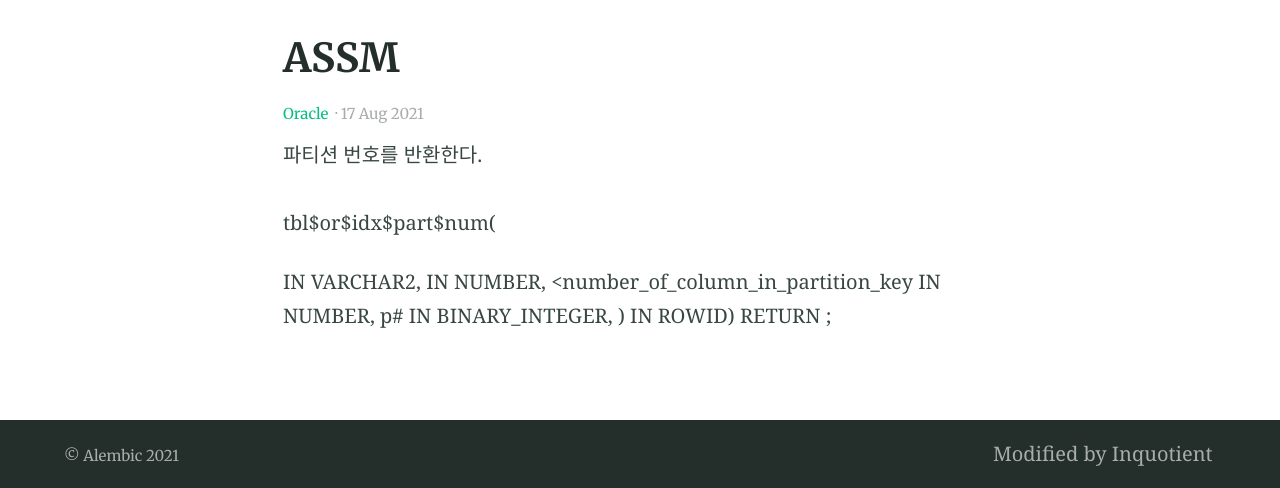
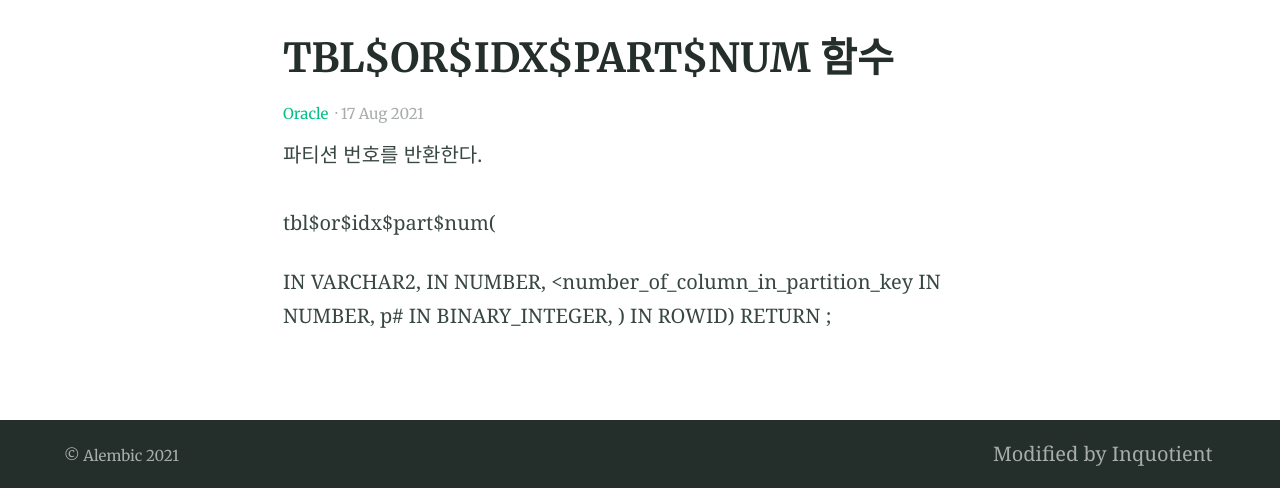
Before and after one commit to inquotient/inquotient.github.io, a Jekyll site: the page built from _posts/2021-08-17-TBL$OR$IDX$PART$NUM().md, in a window 1280 px wide, cut to the strip 412-900 px from the top of the page. Built offline with Jekyll 4.4.1, drawn with Linux system fonts in a browser that asks for light colours.

Commit message:
TBL$OR$IDX$PART$NUM\(\) Function modified

```diff
--- a/_posts/2021-08-17-TBL$OR$IDX$PART$NUM().md
+++ b/_posts/2021-08-17-TBL$OR$IDX$PART$NUM().md
@@ -1,9 +1,9 @@
 ---
-title: ASSM
+title: TBL&#36;OR&#36;IDX&#36;PART&#36;NUM 함수
 categories:
 - Oracle
 feature_text: |
-  ## TBL$OR$IDX$PART$NUM 함수
+  ## TBL&#36;OR&#36;IDX&#36;PART&#36;NUM 함수
 feature_image: "https://picsum.photos/2560/600?image=733"
 image: "https://picsum.photos/2560/600?image=733"
 ---
```
Also changed, not shown: other parts of _posts/2021-08-17-TBL$OR$IDX$PART$NUM().md (+1 -1 lines).
